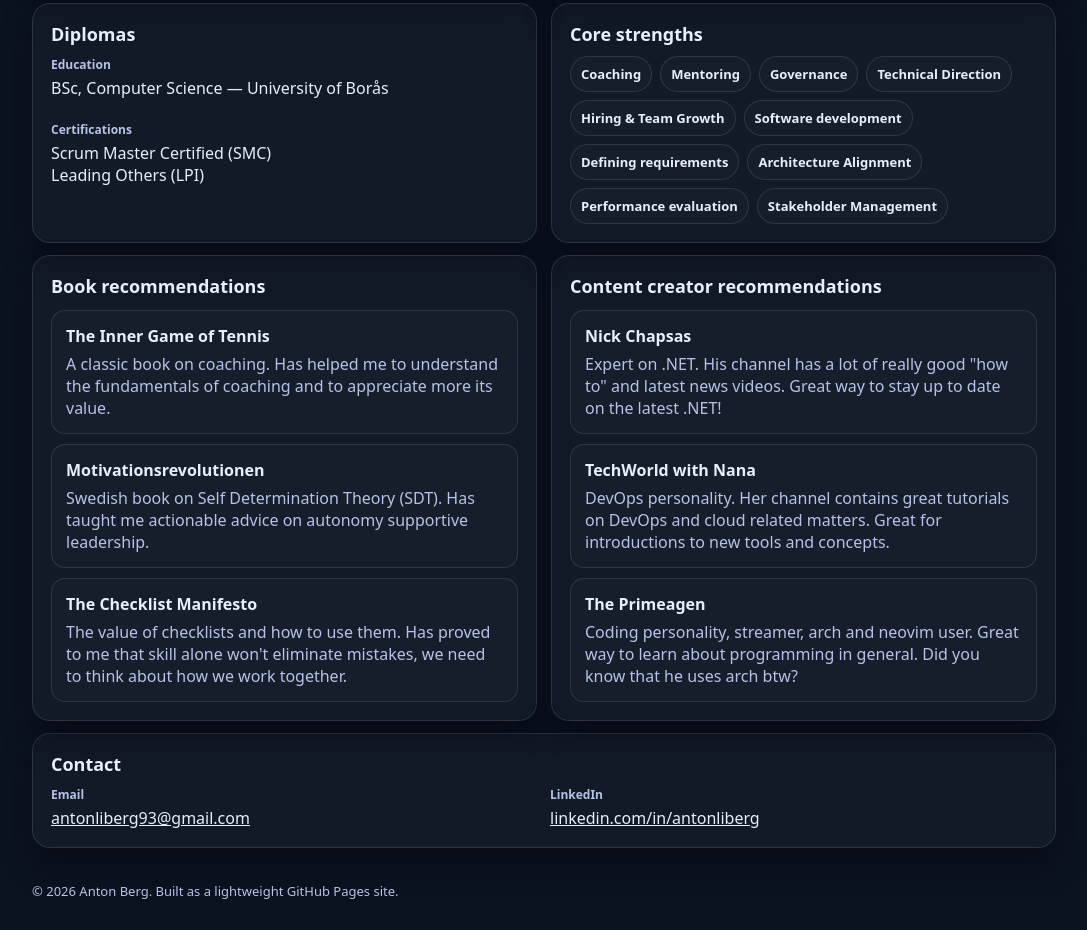
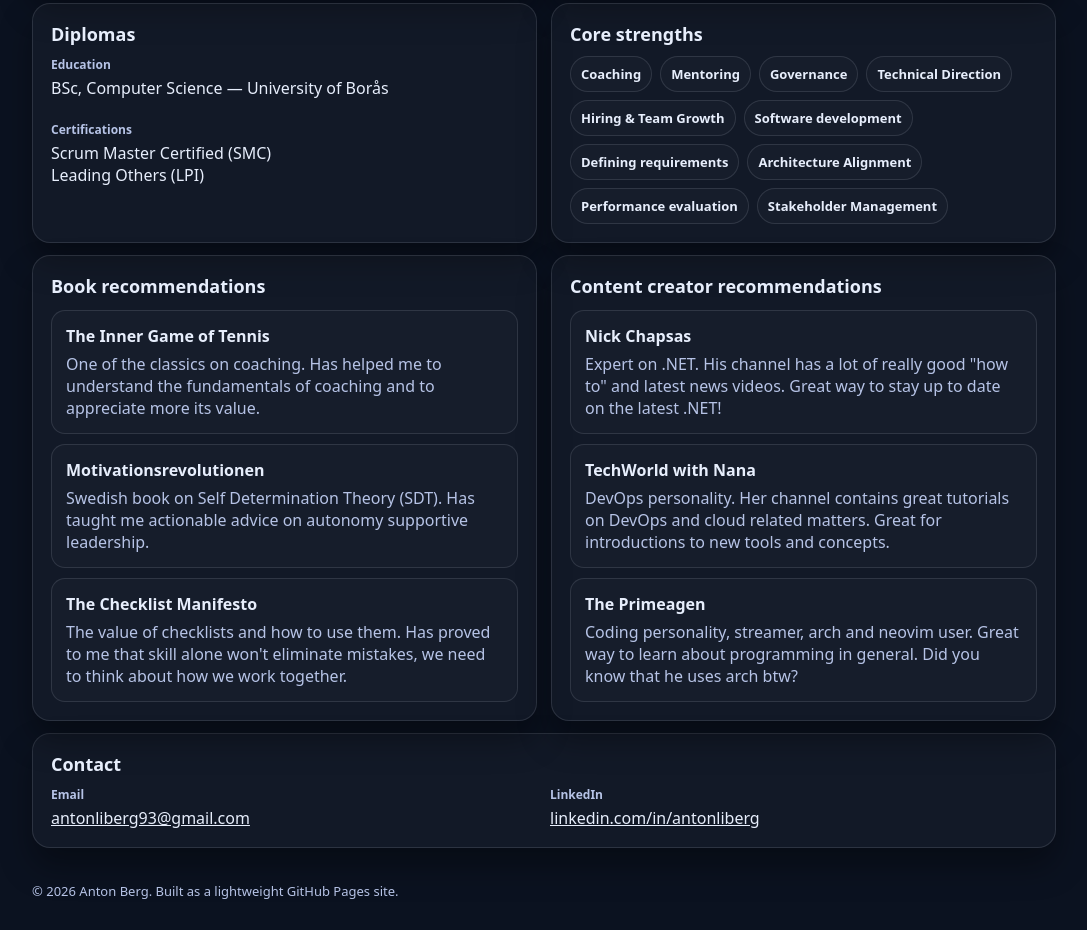
Before and after one commit to AntonLiBerg/AntonLiBerg.github.io, a plain HTML site: page index.html in a window 1280 px wide. Shown: the part 1474-2404 px from the top of the page, without its empty margins (96-1183 px from the left). Drawn offline with Linux system fonts and the light colour scheme.

Commit message:
update content

```diff
--- a/index.html
+++ b/index.html
@@ -217,7 +217,7 @@
             <a class="project" href="https://www.amazon.com/Inner-Game-Tennis-Classic-Performance/dp/0679778314" target="_blank" rel="noopener noreferrer">
               <div class="pname">The Inner Game of Tennis</div>
               <div class="muted">
-                A classic book on coaching. Has helped me to understand the fundamentals of coaching and to appreciate more its value.
+                One of the classics on coaching. Has helped me to understand the fundamentals of coaching and to appreciate more its value.
               </div>
             </a>
             <a class="project" href="https://www.adlibris.com/sv/bok/motivationsrevolutionen-fran-temporar-tandning-till-livslang-laga-9789137156972" target="_blank" rel="noopener noreferrer">
```
